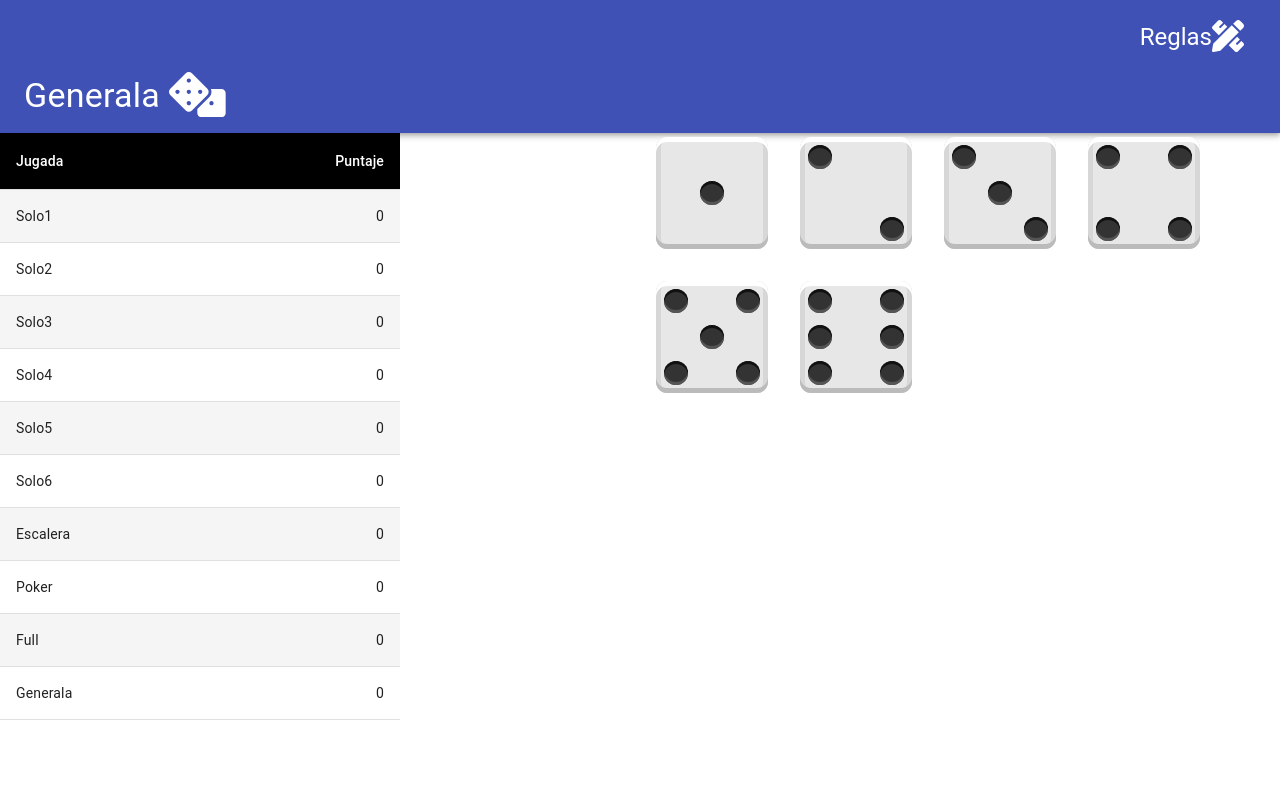
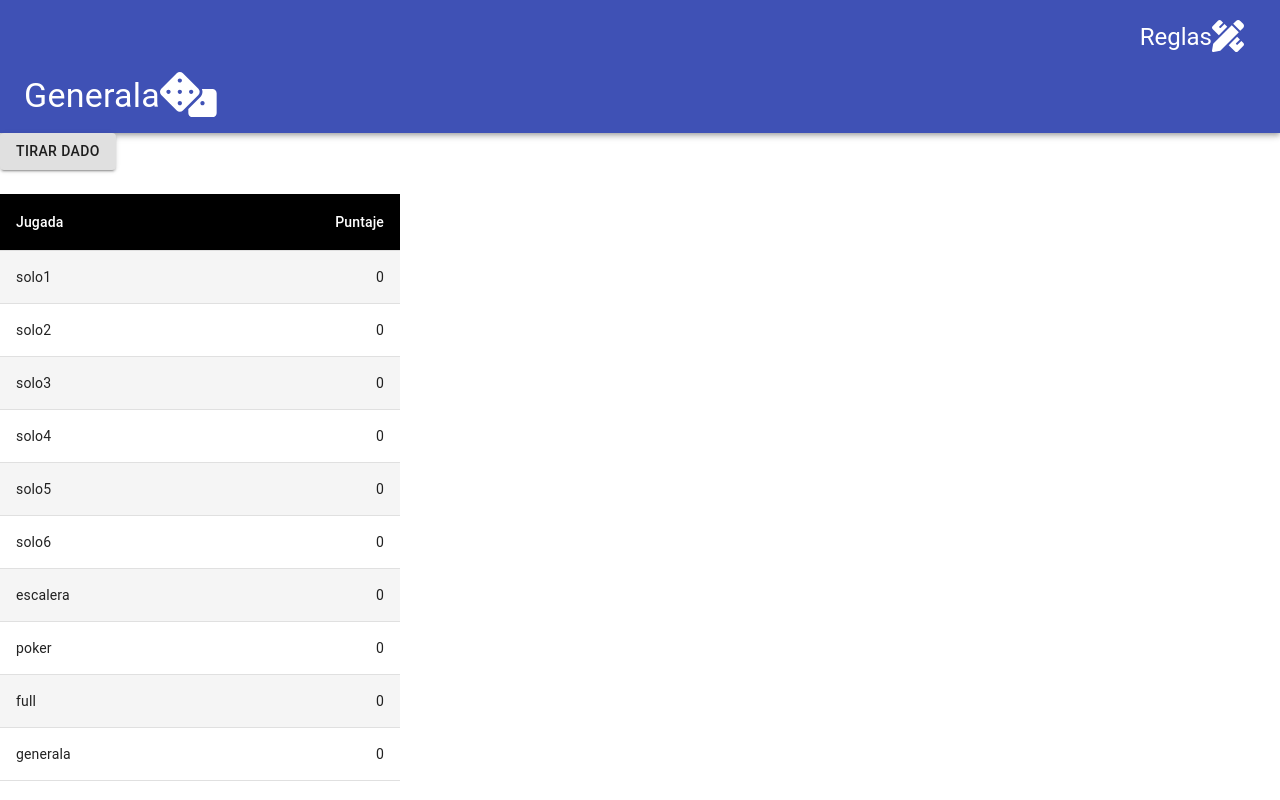
Before and after one commit to RoxanaCamara/unq-ui-roxana-camara-trabajo-final, a React (Create React App) app: page / in a window 1280 px wide. Built offline with nearby package versions, Linux system fonts and the light colour scheme.

Commit message:
Logica del juego y frony

```diff
--- a/src/App.jsx
+++ b/src/App.jsx
@@ -1,31 +1,17 @@
-import { Grid } from '@material-ui/core';
 import { Contenedor } from './components/nav/Contenedor';
-import TableGame from './components/table/Table';
-import Box from '@material-ui/core/Box';
-import { Dice } from './components/dice/Dice';
-import { Dices } from './components/dice/Dices';
 import { makeStyles } from '@material-ui/core/styles';
-
-const useStyles = makeStyles((theme) => ({
-  root: {
-    flexGrow: 1,
-  }}));
+import { FontAwesomeIcon } from '@fortawesome/react-fontawesome';
+import { faDice, faPencilRuler } from '@fortawesome/free-solid-svg-icons'
+import Typography from '@material-ui/core/Typography';
 
 const App = () => {
-  const classes = useStyles();
+
   return (
-    <Contenedor>
-     <div className={classes.root}>
-      <Grid container spacing={3}>
-        <Grid item xs={6} >
-        <TableGame />
-        </Grid>
-        <Grid item xs={6}>
-        <Dices />
-        </Grid>
-      </Grid>
-      </div>
-    </Contenedor>
+    <>
+      <Typography variant="h4" noWrap>
+          Generala <FontAwesomeIcon icon={faDice} size="lg" />
+      </Typography>
+    </>
   );
 }
 
--- a/src/components/dice/Dices.jsx
+++ b/src/components/dice/Dices.jsx
@@ -2,17 +2,15 @@ import React from 'react'
 import { Grid } from '@material-ui/core';
 import { Dice } from './Dice'
 
-export const Dices = () => {
-    let numsFor = [1,2,3,4,5,6]
-
+const Dices = ({ listNums }) => {
+    let numsFor = listNums
     return (
         <div>
              <Grid container item xs={12} spacing={3}>
             {
                 numsFor.map(( i, index) => (
-
-
                     <Dice num={i}
+                    index={index}
                         key={index}
                     />
                 ))
@@ -21,3 +19,5 @@ export const Dices = () => {
         </div>
     )
 }
+
+export default Dices
--- a/src/components/game/Game.jsx
+++ b/src/components/game/Game.jsx
@@ -1,141 +1,201 @@
-import React, { useState } from 'react';
+import React, { useContext, useEffect, useState } from 'react';
 import Button from '@material-ui/core/Button';
-import { useEffect } from 'react';
-import { SortByAlphaRounded } from '@material-ui/icons';
+import Dices from '../dice/Dices';
+import TableGame from '../table/Table';
+import { Contenedor } from '../nav/Contenedor';
+import { Grid } from '@material-ui/core';
+import { makeStyles } from '@material-ui/core/styles';
+import { SessionContext } from '../helper/Session';
 
- const Game = () => {
+const useStyles = makeStyles((theme) => ({
+    root: {
+        flexGrow: 1,
+    }
+}));
 
-    const nombreTiradas = {
-         solo1 : 0,
-         solo2 : 0,
-         solo3 : 0,
-         solo4 : 0,
-         solo5 : 0,
-         solo6 : 0,
-         escalera: 0,
-         poker : 0,
-         full : 0,
-         generala : 0 }
+const Game = () => {
+    const nombreTiradas = [
+        { name: 'solo1', value: 0 },
+        { name: 'solo2', value: 0 },
+        { name: 'solo3', value: 0 },
+        { name: 'solo4', value: 0 },
+        { name: 'solo5', value: 0 },
+        { name: 'solo6', value: 0 },
+        { name: 'escalera', value: 0 },
+        { name: 'poker', value: 0 },
+        { name: 'full', value: 0 },
+        { name: 'generala', value: 0 }
+    ]
 
+    const [inicioPartida, setinicioPartida] = useState(false)
+    const { state } = useContext(SessionContext)
+    const { dadosGuardados } = state
+    const classes = useStyles();
+    const [oportunidades, setOportunidades] = useState(1)
     const [tiradas, settiradas] = useState(nombreTiradas)
     const [cantRepetidos, setcantRepetidos] = useState({})
-    const [dadosValor, setDadosValor] = useState([0,0,0,0,0,0])
+    const [dadosValor, setDadosValor] = useState([])
 
+
+
+    //setea los dados randoms
     const tiradaValues = () => {
         let dices = []
-        for(let i=0; i<6; i++){
+        for (let i = 0; i < 5; i++) {
             let number = Math.floor(Math.random() * 6) + 1
             dices.push(number)
         }
         setDadosValor(dices);
-        console.log("dadosValor")
-        console.log(dadosValor)
-    }
-
-    const cantidadDeRepetidos = () => {
-        let count = {};
-        dadosValor.forEach(function(i) { count[i] = (count[i]|| 0) + 1;});
-        console.log(count)
-        setcantRepetidos(count)
-        console.log("cantRepetidos")
-        console.log(cantRepetidos)
     }
 
     const handleDices = (event) => {
         event.preventDefault()
-        tiradaValues()
-        cantidadDeRepetidos()
-        tiradasDisponibles()
-    }
-
-    const tiradasDisponibles = () => {
-        console.log("cantRepetidos")
-        console.log(cantRepetidos)
-        for (const property in cantRepetidos) {
-            soloDe(property, cantRepetidos[property])
-            console.log(`${property}: ${cantRepetidos[property]}`);
+        setinicioPartida(!inicioPartida)
+        if(inicioPartida){
+            tiradaValues()
         }
     }
 
-    const soloDe = (d, c) => {
-        let num = parseInt(d)
-        let cant = parseInt(c)
-        console.log(num, cant )
-        let n = num * cant
-        switch (num) {
-            case 1 :
-                settiradas( {...tiradas, solo1: n })
-              console.log(' solo1');
-              break;
-            case 2 :
-                settiradas( {...tiradas, solo2: n })
-              console.log(' solo2');
-              break;
-            case 3 :
-                settiradas( {...tiradas, solo3: n })
-              console.log(' solo3');
-              break;
-            case 4 :
-                settiradas( {...tiradas, solo4: n })
-            console.log(' solo4');
-              break;
-            case 5 :
-                settiradas( {...tiradas, solo5: n })
-                console.log(' solo5');
-                break;
-            case 6 :
-                settiradas( {...tiradas, solo6: n })
-                console.log(' solo6');
-                break;
-            default:
-              console.log('No hago nada ' + num + '.');
-          }
-        console.log(tiradas)
+    ///hace un  object array de dados y su cantidad de repetidos
+    const cantidadDeRepetidos = () => {
+        let count = {};
+        dadosValor.forEach(function (i) { count[i] = (count[i] || 0) + 1; });
+        setcantRepetidos(count)
+    }
+
+    //setea en tiradas el vlaor de la jugada solo y su numero
+    const handleSolo = (num) => {
+        let newTirada = tiradas
+        let n = num - 1
+        let cant = parseInt(cantRepetidos[num])
+        let valor = cant * num
+        newTirada[n].value = valor
+        settiradas(newTirada)
+    }
+
+    const handleDadosEstaticos = () => {
+        if(oportunidades <= 3 ){
+            setOportunidades(oportunidades + 1)
+            let dn = dadosValor
+            for (let i = 0; i < 5; i++) {
+                if(dadosGuardados[i] == 0){
+                    let number = Math.floor(Math.random() * 6) + 1
+                    dn[i] =number
+                }
+            }
+            setDadosValor(dn)
+        }else{
+            setOportunidades(0)
+            setinicioPartida(!inicioPartida)
+        }
+    }
+
+    const handleTiradasEspeciales = (index, armada) => {
+        let newTirada = tiradas
+        newTirada[index].value = armada
+        settiradas(newTirada)
     }
 
     const esGenerala = () => {
-
+        // ejemplo [4,4,4,4,4]
+        let bool = false
+        let n = 1
+        for (let i = 0; i < 5; i++) {
+            bool = bool || (dadosValor[i] == 5)
+            n++
+        }
+        return bool
     }
 
-    const {solo1, solo2, solo3, solo4, solo5, solo6 } = tiradas
+    const esEscalera = () => {
+        // ejemplo [1,2,3,4,5]
+        let bool = true
+        let n = 1
+        for (let i = 0; i < 5; i++) {
+            bool = bool && (dadosValor[i] == n)
+            n++
+        }
+        return bool
+    }
 
-    return(
+    const esFull = () => {
+        // ejemplo [3,3,3,1,1]
+        return (cantRepetidos[0] == 3 || cantRepetidos[1] == 3) && (cantRepetidos[0] == 2 || cantRepetidos[1] == 2)
+    }
+
+    const esPoker = () => {
+        // ejemplo [1,1,1,1,5]
+        return cantRepetidos[2] == 4 || cantRepetidos[1] == 4
+    }
+
+    let myArray = dadosValor;
+    let sinRepetidosDadosvalor = [...new Set(myArray)];
+
+    useEffect(() => {
+        cantidadDeRepetidos()
+    }, [dadosValor]
+    )
+
+    useEffect(() => {
+        tiradaValues()
+    }, []
+    )
+
+    return (
         <>
-            <h1>Generala Solitario</h1>
-            <div>Dado1: <Button variant="contained">{dadosValor[0]}</Button> </div>
-            <div>Dado2: <Button variant="contained">{dadosValor[1]}</Button> </div>
-            <div>Dado3: <Button variant="contained">{dadosValor[2]}</Button> </div>
-            <div>Dado4: <Button variant="contained">{dadosValor[3]}</Button> </div>
-            <div>Dado5: <Button variant="contained">{dadosValor[4]}</Button> </div>
-            <div>Dado6: <Button variant="contained">{dadosValor[5]}</Button> </div>
-            <Button variant="contained" onClick={handleDices}>Tirar Dado</Button>
-            <table >
-            <tbody>
-                <tr>
-                    <th>Nombre jugador</th>
-                    <th>Solo 1</th>
-                    <th>Solo 2</th>
-                    <th>Solo 3</th>
-                    <th>Solo 4</th>
-                    <th>Solo 5</th>
-                    <th>Solo 6</th>
-                    <th>Escalera (1 al 5 o 2 al 6) </th>
-                    <th>Poker (4 de un mismo numero) 40pts</th>
-                    <th>Full (3 de un numeroy 2 par)</th>
-                    <th>Generala (5 dados iguales)</th>
-                </tr>
-                <tr>
-                    <td>Jose Luis</td>
-                    <td> {solo1} </td>
-                    <td> {solo2} </td>
-                    <td> {solo3} </td>
-                    <td> {solo4} </td>
-                    <td> {solo5} </td>
-                    <td> {solo6} </td>
-                </tr>
-                </tbody>
-            </table>
-            <h2>Jugadas disponibles</h2>
+            <Contenedor>
+                <div className={classes.root}>
+                    <Grid container spacing={3}>
+
+                        <Grid item xs={6}>
+                            {
+                                inicioPartida && <Dices listNums={dadosValor} />
+                            }
+                            {
+                                inicioPartida && oportunidades <= 3 &&
+                                <div>
+                                <Button variant="contained" onClick={handleDadosEstaticos}>Tirar Dado otra vez</Button>
+                                <p>Elija los dados que no quiere que sean cambiados</p>
+                                </div>
+                            }
+                            {
+                                !inicioPartida &&
+                                <Button variant="contained" onClick={handleDices}>Tirar Dado</Button>
+                            }
+                        </Grid>
+                        <Grid item xs={6}>
+                            { inicioPartida &&
+                            <div>
+                                <h2>Jugadas disponibles</h2>
+                                {
+                                    sinRepetidosDadosvalor.map((i, index) => (
+                                        <Button variant="contained" color="primary" key={index} onClick={e => { handleSolo(i) }} >Solo {i} </Button>))
+                                }
+                                {
+                                    esEscalera() &&
+                                    <Button variant="contained" color="primary" onClick={e => { handleTiradasEspeciales(6, 40) }} >escalera</Button>
+                                }
+                                {
+                                    esPoker() &&
+                                    <Button variant="contained" color="primary" onClick={e => { handleTiradasEspeciales(7, 40) }} >poker</Button>
+                                }
+                                {
+                                    esFull() &&
+                                    <Button variant="contained" color="primary" onClick={e => { handleTiradasEspeciales(8, 40) }} >full</Button>
+                                }
+                                {
+                                    esGenerala() &&
+                                    <Button variant="contained" color="primary" onClick={e => { handleTiradasEspeciales((9, 40)) }} >generala</Button>
+                                }
+                            </div>
+                            }
+                        </Grid>
+                        <Grid item xs={6} >
+                            <TableGame lsTiradas={tiradas} />
+                        </Grid>
+                    </Grid>
+                </div>
+            </Contenedor>
         </>
     )
 }
--- /dev/null
+++ b/src/components/helper/Session.jsx
@@ -0,0 +1,38 @@
+import { createContext, useContext, useState } from "react";
+
+const dadosSeleccionados = [0,0,0,0,0]
+
+export const SessionContext = createContext({
+    state: {
+        dadosGuardados: dadosSeleccionados,
+    },
+    actions: {
+        setDadosGuardados: (num) => { },
+    }
+})
+
+export const SessionProvider = ({ children }) => {
+    const [dadosGuardados, setDadosGuardados] = useState(dadosSeleccionados)
+
+    const state = {
+        dadosGuardados,
+    }
+
+    const actions = {
+        setDadosGuardados
+    }
+
+    return <SessionContext.Provider value={{ state, actions }}>
+        {children}
+    </SessionContext.Provider>
+}
+
+export const useDadoGuardado = () => {
+    const { actions } = useContext(SessionContext)
+    const { setDadosGuardados } = actions
+
+    const guardarDado = (num) => {
+        setDadosGuardados(num)
+    }
+    return { guardarDado }
+}
--- a/src/components/nav/Contenedor.jsx
+++ b/src/components/nav/Contenedor.jsx
@@ -4,17 +4,13 @@ import Toolbar from '@material-ui/core/Toolbar';
 import IconButton from '@material-ui/core/IconButton';
 import Typography from '@material-ui/core/Typography';
 import { makeStyles } from '@material-ui/core/styles';
-import MenuIcon from '@material-ui/icons/Menu';
-import MoreIcon from '@material-ui/icons/MoreVert';
 import { FontAwesomeIcon } from '@fortawesome/react-fontawesome';
 import { faDice, faPencilRuler } from '@fortawesome/free-solid-svg-icons'
+import { Link, useHistory } from 'react-router-dom';
 
 const useStyles = makeStyles((theme) => ({
   root: {
     flexGrow: 1,
-  },
-  menuButton: {
-    marginRight: theme.spacing(2),
   },
   toolbar: {
     minHeight: 109,
@@ -30,16 +26,28 @@ const useStyles = makeStyles((theme) => ({
 
 export const Contenedor = ({ children }) => {
     const classes = useStyles();
+    const history = useHistory();
+
+    const handleRules = (event) => {
+      history.push("/reglas");
+    };
+
+    const handleGenerala = (event) => {
+      history.push("/generala");
+    };
+
     return (
         <div>
             <div className={classes.root}>
                 <AppBar position="static">
                     <Toolbar className={classes.toolbar}>
-                        <Typography className={classes.title} variant="h4" noWrap>
-                            Generala <FontAwesomeIcon icon={faDice} size="lg" />
+                        <Typography className={classes.title} variant="h4" noWrap onClick={handleGenerala}>
+                            Generala
+                             <FontAwesomeIcon icon={faDice} size="lg" />
                         </Typography>
                         <IconButton aria-label="search" color="inherit" >
-                        <Typography className={classes.title} variant="h5" noWrap>Reglas
+                        <Typography className={classes.title} variant="h5" noWrap onClick={handleRules}>
+                          Reglas
                         <FontAwesomeIcon icon={faPencilRuler} size="lg" />
                         </Typography>
                         </IconButton>
--- a/src/components/table/Table.jsx
+++ b/src/components/table/Table.jsx
@@ -26,22 +26,7 @@ const StyledTableRow = withStyles((theme) => ({
   },
 }))(TableRow);
 
-function createData(name, calories, fat, carbs, protein) {
-  return { name, calories, fat, carbs, protein };
-}
 
-const rows = [
-  createData('Solo1'),
-  createData('Solo2'),
-  createData('Solo3'),
-  createData('Solo4'),
-  createData('Solo5'),
-  createData('Solo6'),
-  createData('Escalera'),
-  createData('Poker'),
-  createData('Full'),
-  createData('Generala'),
-];
 
 const useStyles = makeStyles({
   table: {
@@ -49,7 +34,9 @@ const useStyles = makeStyles({
   },
 });
 
-const TableGame = () => {
+const TableGame = ({ lsTiradas }) => {
+
+  console.log(lsTiradas)
   const classes = useStyles();
 
   return (
@@ -62,12 +49,12 @@ const TableGame = () => {
           </TableRow>
         </TableHead>
         <TableBody>
-          {rows.map((row) => (
+          {lsTiradas.map((row) => (
             <StyledTableRow key={row.name}>
               <StyledTableCell component="th" scope="row">
                 {row.name}
               </StyledTableCell>
-              <StyledTableCell align="right">0</StyledTableCell>
+              <StyledTableCell align="right">{row.value}</StyledTableCell>
             </StyledTableRow>
           ))}
         </TableBody>
--- a/src/index.js
+++ b/src/index.js
@@ -2,10 +2,11 @@ import React from 'react';
 import ReactDOM from 'react-dom';
 import './index.css';
 import App from './App';
+import GeneralaRoutes from './routes/Routes';
 
 ReactDOM.render(
-  <React.StrictMode>
-    <App />
-  </React.StrictMode>,
-  document.getElementById('root')
+    <React.StrictMode >
+    <GeneralaRoutes />
+    </React.StrictMode>,
+    document.getElementById('root')
 );
--- a/src/routes/Routes.jsx
+++ b/src/routes/Routes.jsx
@@ -7,18 +7,21 @@ import {
 } from "react-router-dom";
 import App from "../App";
 import Game from "../components/game/Game";
+import { SessionProvider } from "../components/helper/Session";
 import Rules from "../components/rules/Rules";
 
 
-const Routes = () => {
+const GeneralaRoutes = () => {
   return (
     <Router>
+      <SessionProvider>
         <Switch>
-            <Route exact path="/Reglas" component={Rules} />
-            <Route exact path="/Generala" component={Game} />
-            <Route exact path="/" component={App} />
+          <Route exact path="/reglas" component={Rules} />
+          <Route exact path="/generala" component={Game} />
+          <Route exact path="/" component={Game} />
         </Switch>
+      </SessionProvider>
     </Router>
   );
 }
-export default Routes;
+export default GeneralaRoutes;
```
Also changed, not shown: src/components/dice/Dice.jsx (+24 -5 lines), 1 other file (tests, documents, lock files or other folders).
